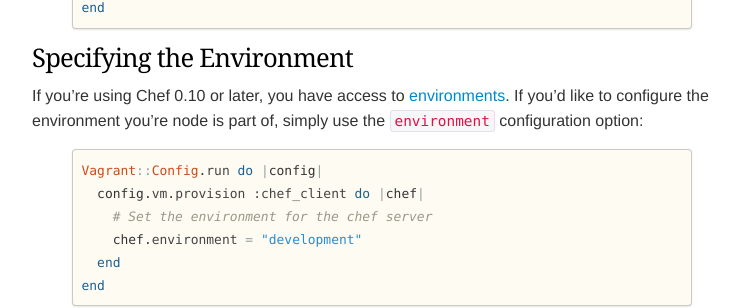
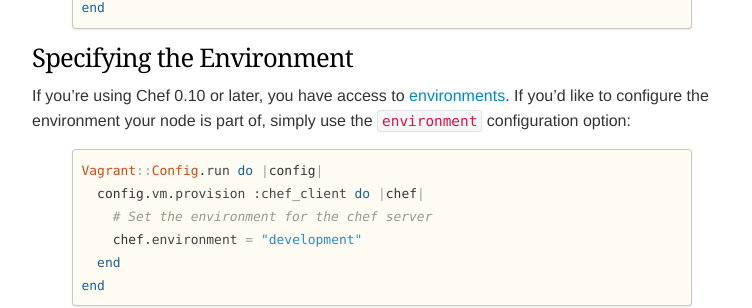
Before and after one commit to hashicorp/vagrant-docs-old, a Jekyll site: the page built from v1/docs/provisioners/chef_server.md, in a window 1280 px wide and 900 px high, scrolled down 1459 px. Shown: the part 173-481 px from the top of the window, without its empty margins (378-1130 px from the left). Built offline with Jekyll 4.4.1, drawn with Linux system fonts in a browser that asks for light colours.

Commit message:
Update chef_server.md : Change you're to your

```diff
--- a/v1/docs/provisioners/chef_server.md
+++ b/v1/docs/provisioners/chef_server.md
@@ -92,7 +92,7 @@ end
 
 If you're using Chef 0.10 or later, you have access to
 [environments](http://wiki.opscode.com/display/chef/Environments).
-If you'd like to configure the environment you're node is part of, simply
+If you'd like to configure the environment your node is part of, simply
 use the `environment` configuration option:
 
 {% highlight ruby %}
```
